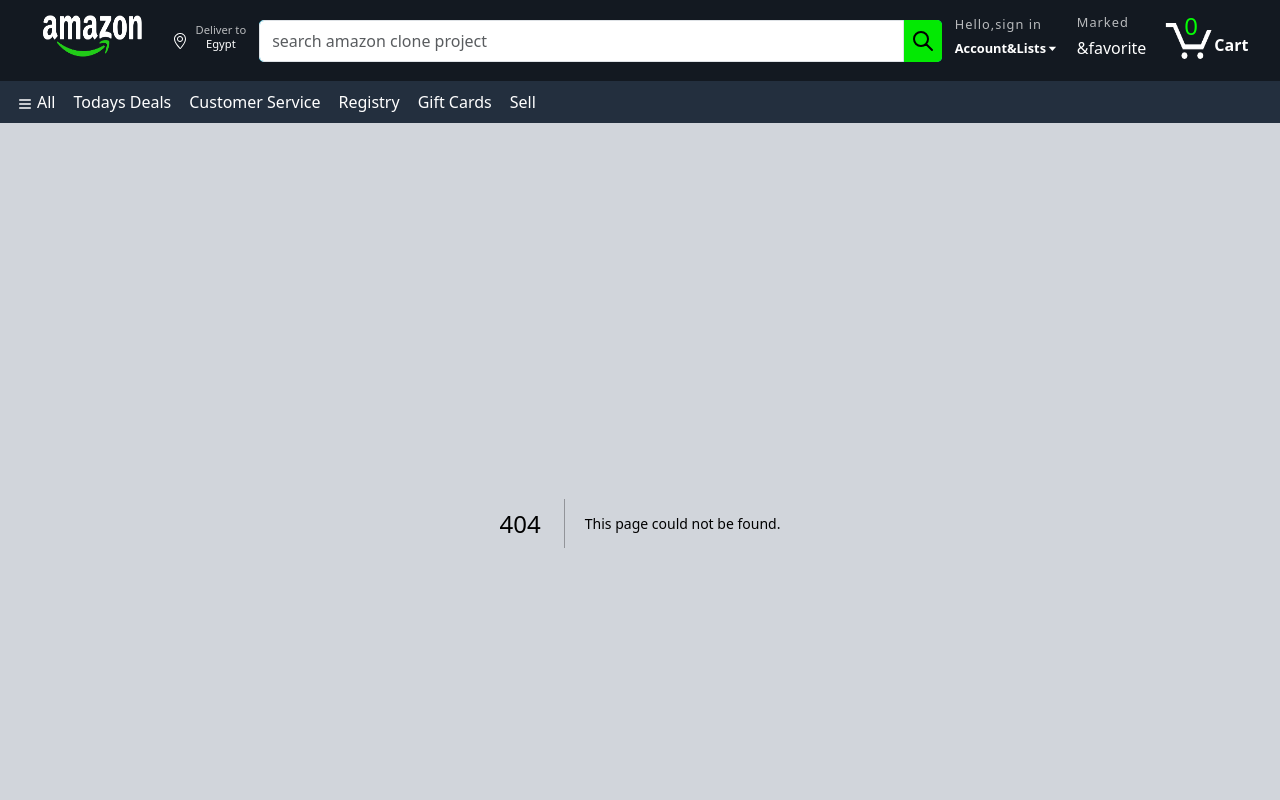
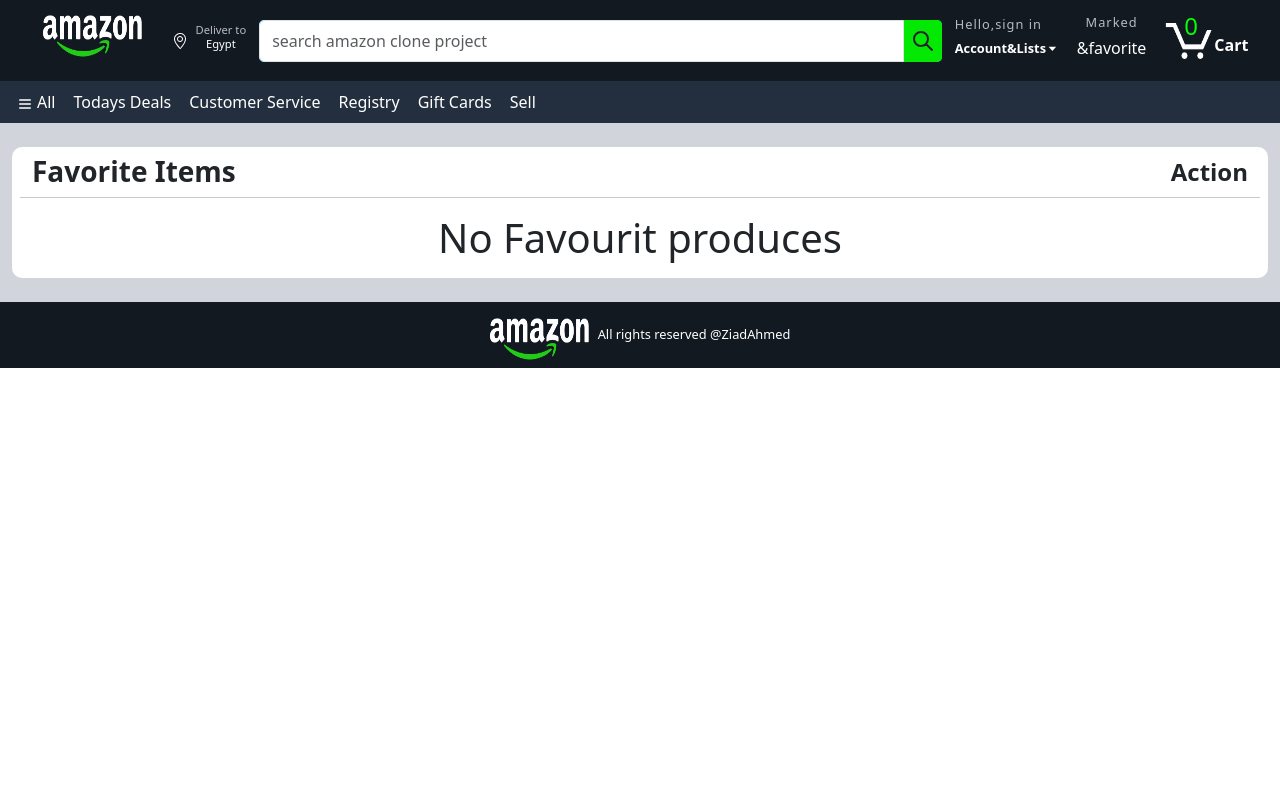
Before and after one commit to ZiadAhmed92/E-amazon, a Next.js app: page /favourit in a window 1280 px wide. Before the commit this address had no page. Shown: the top 800 px of the page. Built offline with nearby package versions, Linux system fonts and the light colour scheme.

Commit message:
add Favourit

```diff
--- a/src/Components/Header/Header.jsx
+++ b/src/Components/Header/Header.jsx
@@ -8,7 +8,8 @@
 import Link from 'next/link';
 import { useSelector } from 'react-redux';
 const Header = () => {
-  const {cartProducts} = useSelector((state) => state.items)
+
+  const {cartProducts ,favoriteProducts} = useSelector((state) => state.items)
 
   return (
     <div className='header p-2 d-flex align-items-center justify-content-center gap-2 ' style={{ background: "#131921" }}>
@@ -30,10 +31,15 @@
 
         </h6>
       </div>
-      <div className='sign-in'>
-        <h6 className='sign-in-1'>Marked</h6>
-        <h6 className="font-bold text-white">&favorite</h6>
-      </div>
+      <Link href={"/favourit"} style={{ textDecoration: "none" }}>
+        <div className='sign-in'>
+          <div className='d-flex align-items-center justify-content-center'>
+            <h6 className='sign-in-1 '>Marked</h6>
+           {favoriteProducts.length > 0 ?<h6 className='px-1 border num-favourit'>{favoriteProducts.length}</h6>:""}
+          </div>
+          <h6 className="font-bold text-white">&favorite</h6>
+        </div>
+      </Link>
       <Link href={"/crad"} style={{ textDecoration: "none" }}>
         <div className='cart'>
           <Image
@@ -45,7 +51,7 @@
           />
           <div className='text-cart'><p className="fw-bold ">Cart</p></div>
           <p className="num-cart ">
-           {cartProducts.length?cartProducts.length:0}
+            {cartProducts.length ? cartProducts.length : 0}
           </p>
         </div>
       </Link>
--- /dev/null
+++ b/src/pages/favourit.js
@@ -0,0 +1,98 @@
+import FormaterPrice from '@/Components/FormaterPrice'
+import { addToCart, resetFavourit } from '@/store/nextSlice'
+import Head from 'next/head'
+import Image from 'next/image'
+import React from 'react'
+import { VscChromeClose } from 'react-icons/vsc'
+import { useDispatch, useSelector } from 'react-redux'
+
+const Favourit = () => {
+  const {cartProducts ,favoriteProducts} = useSelector((state) => state.items)
+  const dispatch = useDispatch();
+  return (
+    <>
+
+      <Head>
+        <title> Favourit Produces</title>
+      </Head>
+      <div className='container-fluid '>
+        <div className='row py-4 gy-3'>
+
+          <div className='col-md-12 '>
+            <div className='container-fluid bg-white container-crad'>
+              <div className='row  p-2 '>
+                <div className='col-md-12  d-flex align-items-center justify-content-between'>
+                  <h3 className='fw-bold'>Favorite Items</h3>
+                  <h4 className='fw-bold'>Action</h4>
+                </div>
+                <hr />
+                {favoriteProducts.map(({
+                  _id,
+                  title,
+                  description,
+                  oldPrice,
+                  price,
+                  brand,
+                  image,
+                  isNew,
+                  category,
+
+                }) => (
+                  <div className='col-md-12 py-3 favourit-center' key={_id}>
+                    <div className='crad-mobile d-flex align-items-center justify-content-between position-relative'>
+                      <Image
+                        src={image}
+                        className='image'
+                        style={{ borderRadius: "10px 10px 0 0" }}
+                        width={150}
+                        height={150}
+                        alt="find gift for dad image"
+                      />
+                      <div>
+                        <h5 className='fw-bold'>{title}</h5>
+                        <p>{description}</p>
+                        <p className='d-flex '>unit price : <span className='fw-bold'><FormaterPrice amount={price} /></span></p>
+
+
+
+                          <button
+                            className='btn btn-black  btn-favourit'
+                            onClick={()=> dispatch(addToCart({
+                                _id,
+                                title,
+                                description,
+                                oldPrice,
+                                price,
+                                brand,
+                                image,
+                                isNew,
+                                category,
+                                quantity: 1,
+                            }))}
+                            >Add To Card</button>
+
+
+
+                      </div>
+                      <div className='position-absolute amount'>
+                        <FormaterPrice amount={price} />
+                      </div>
+
+                    </div>
+                  </div>
+                ))}
+              <div className='text-center'> {favoriteProducts.length > 0 ? <button onClick={() => dispatch(resetFavourit())} className='btn btn-danger  m-auto my-3'>Reset Favourit</button> : ""}</div>
+                {favoriteProducts.length > 0 ? "" : <h1 className='text-center'>No Favourit produces </h1>}
+              </div>
+            </div>
+          </div>
+
+
+        </div>
+
+      </div>
+    </>
+  )
+}
+
+export default Favourit
--- a/src/store/nextSlice.js
+++ b/src/store/nextSlice.js
@@ -13,27 +13,40 @@
         addToCart: (state, action) => {
             let existingProduct = state.cartProducts.find(
                 (item) => item._id == action.payload._id)
-                if(existingProduct){
+            if (existingProduct) {
                 existingProduct.quantity += action.payload.quantity
-                }else{
+            } else {
                 state.cartProducts.push(action.payload)
 
             }
         },
+        addToFavourit: (state, action) => {
+            let existingProduct = state.favoriteProducts.find(
+                (item) => item._id == action.payload._id)
+            if (!existingProduct) {
+                state.favoriteProducts.push(action.payload)
+            } else {
+                let existingFavourit = state.favoriteProducts.filter((item) => item._id != action.payload._id)
+                state.favoriteProducts = existingFavourit
+            }
+        },
         resetCart: (state) => {
-            state.cartProducts=[]
+            state.cartProducts = []
+        },
+        resetFavourit: (state) => {
+            state.favoriteProducts = []
         },
         incrementByAmount: (state, action) => {
             let existingProduct = state.cartProducts.find(
                 (item) => item._id == action.payload._id)
-                if(existingProduct){
+            if (existingProduct) {
                 existingProduct.quantity += 1
             }
         },
         decrementByAmount: (state, action) => {
             let existingProduct = state.cartProducts.find(
                 (item) => item._id == action.payload._id)
-                if(existingProduct && existingProduct.quantity >= 2){
+            if (existingProduct && existingProduct.quantity >= 2) {
 
                 existingProduct.quantity -= 1
             }
@@ -42,7 +55,7 @@
             let existingProduct = state.cartProducts.filter(
                 (item) => item._id != action.payload._id)
 
-                if(existingProduct){
+            if (existingProduct) {
 
                 state.cartProducts = existingProduct
             }
@@ -51,7 +64,7 @@
 })
 
 // Action creators are generated for each case reducer function
-export const { addToCart, resetCart, incrementByAmount,decrementByAmount ,removeProduce} = itemsSlice.actions
+export const { addToCart, resetCart, incrementByAmount, decrementByAmount, removeProduce, addToFavourit, resetFavourit } = itemsSlice.actions
 
 const itemsSliceReducer = itemsSlice.reducer
 
--- a/src/styles/Header.css
+++ b/src/styles/Header.css
@@ -3,7 +3,9 @@
     font-size: 0.7em;
     color: rgba(255, 255, 255, 0.7);
 }
-
+.num-favourit{
+    color: rgb(4, 250, 4);
+}
 .icon-search {
     min-height: 100%;
     width: 40px;
--- a/src/styles/globals.css
+++ b/src/styles/globals.css
@@ -127,8 +127,12 @@
 
     }
 
-
-
+    .favourit-center{
+        text-align: center;
+    }
+.btn-favourit{
+    width: 50% ;
+}
 }
 
 /* crad */
```
Also changed, not shown: src/Components/Produces.jsx (+19 -4 lines). Lines whose indentation alone changed are shown as unchanged.
